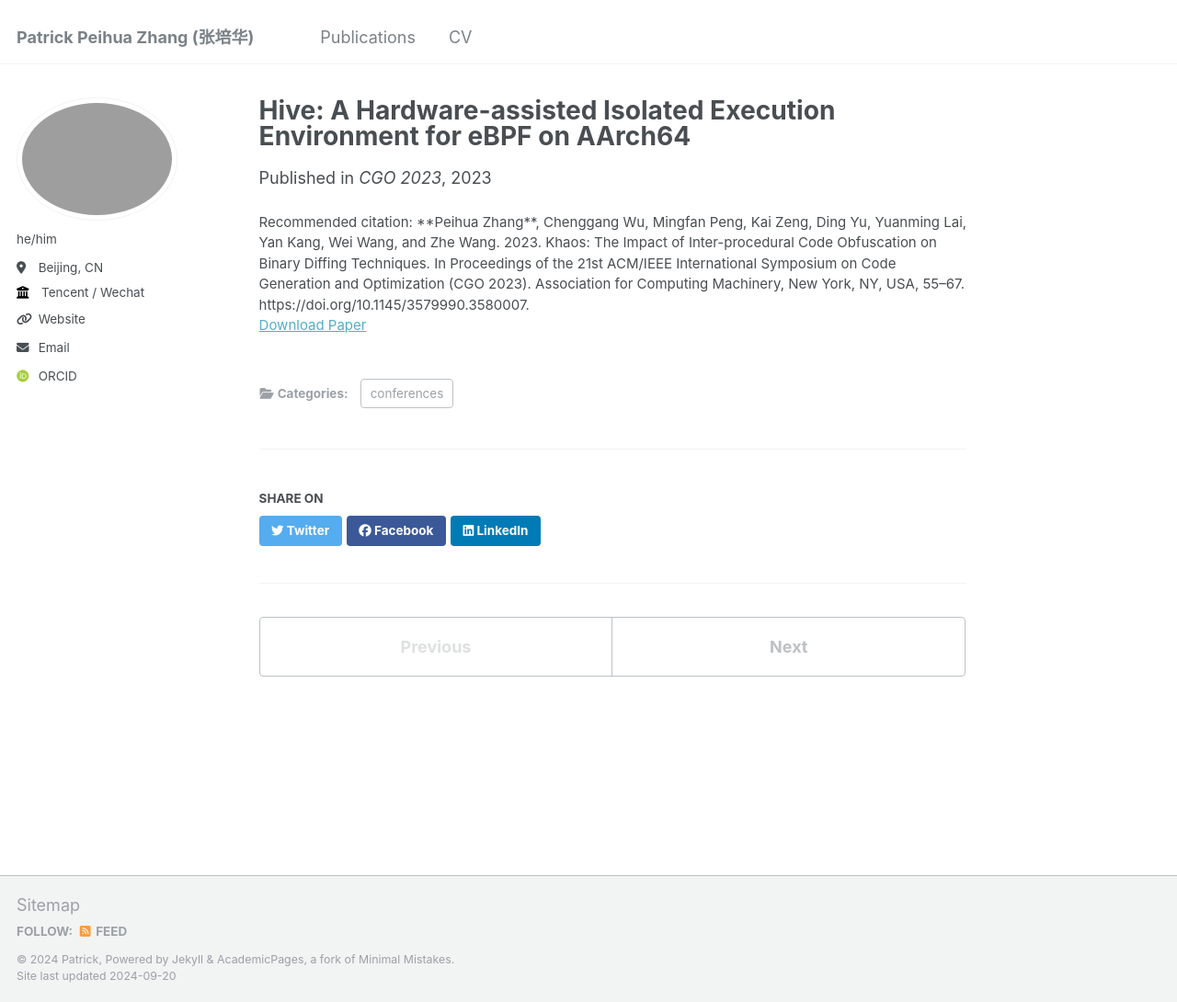
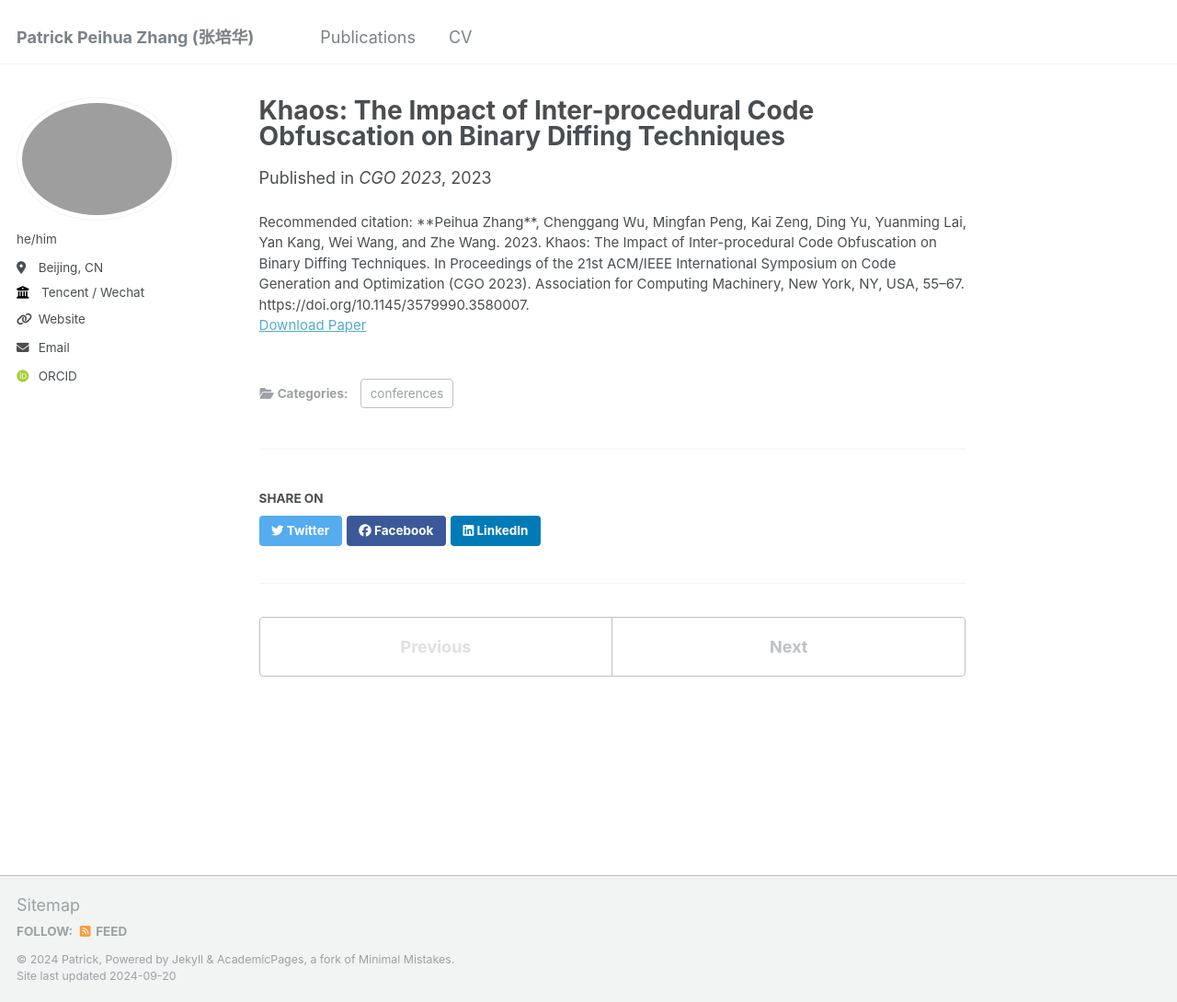
Before and after one commit to patrickphzhang/patrickphzhang.github.io, a Jekyll site: the page built from _publications/2023-01-khaos.md, in a window 1280 px wide and 1090 px high. Shown: the whole window at 92% size. Built offline with Jekyll 4.4.1, drawn with Linux system fonts in a browser that asks for light colours; some web fonts are replaced.

Commit message:
Update 2023-01-khaos.md

```diff
--- a/_publications/2023-01-khaos.md
+++ b/_publications/2023-01-khaos.md
@@ -1,5 +1,5 @@
 ---
-title: "Hive: A Hardware-assisted Isolated Execution Environment for eBPF on AArch64"
+title: "Khaos: The Impact of Inter-procedural Code Obfuscation on Binary Diffing Techniques"
 collection: publications
 category: conferences
 # permalink: /publication/2024-06-hive
```
